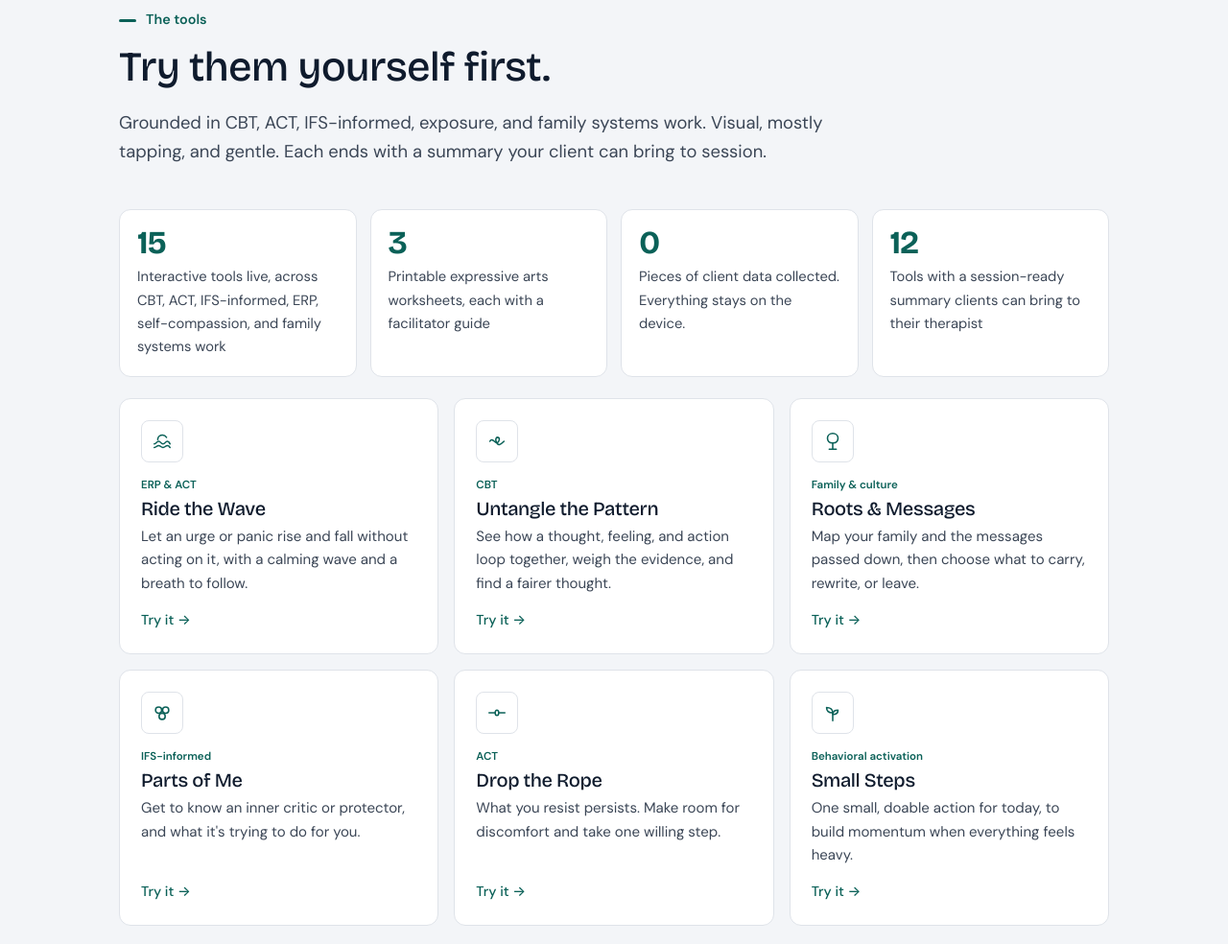
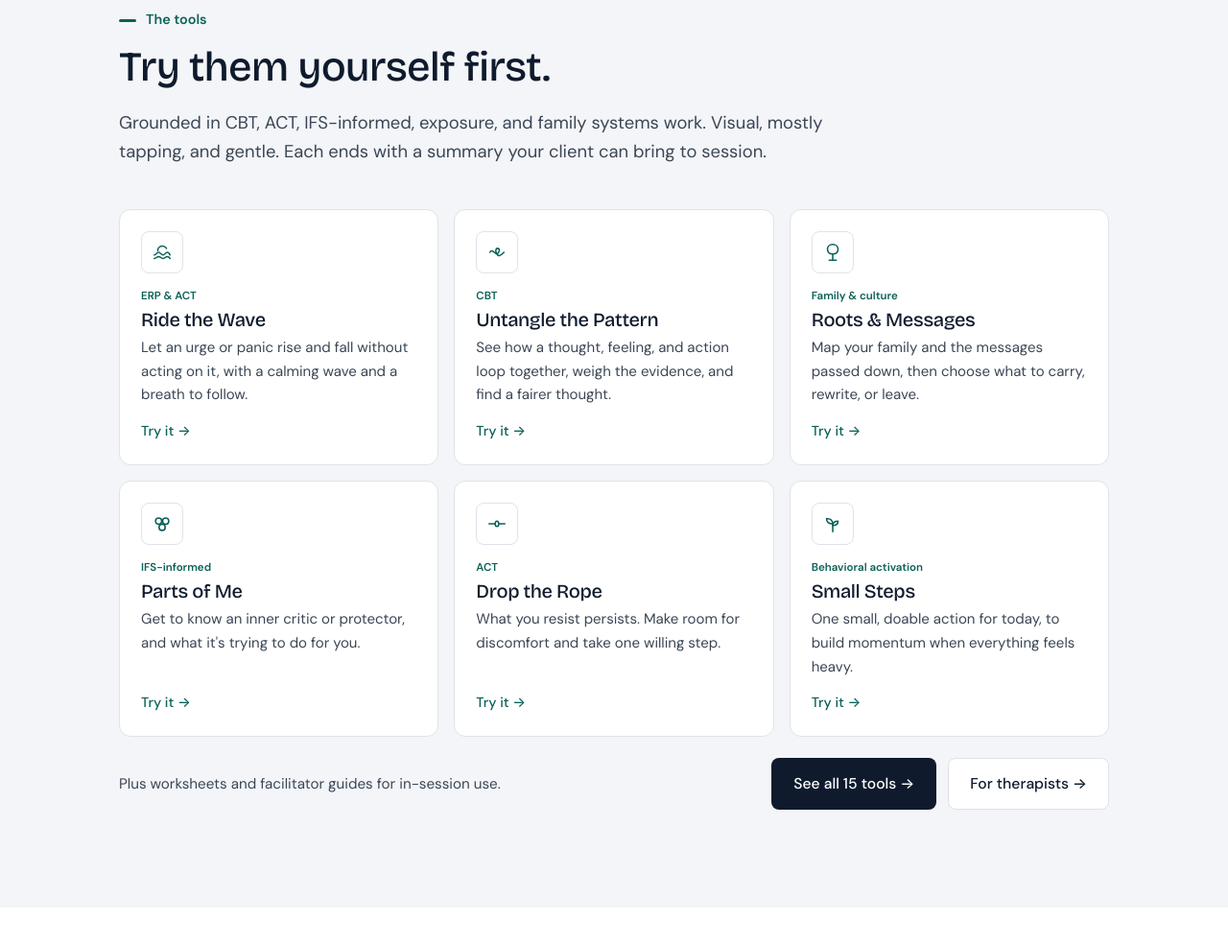
Before and after one commit to woohaa98/beyond-the-room, a plain HTML site: page index.html in a window 1280 px wide. Shown: the part 1649-2633 px from the top of the page at 96% size. Drawn offline with Linux system fonts and the light colour scheme.

Commit message:
Homepage: remove the stats row from the tools section
Co-Authored-By: Claude Opus 5.5 <noreply@anthropic.com>
Claude-Session: https://claude.ai/code/session_01HwmExwfVQCEmLEZLKpAsVv

```diff
--- a/index.html
+++ b/index.html
@@ -421,12 +421,6 @@ footer a { color: var(--ink-2); }
       <h2>Try them <em>yourself</em> first.</h2>
       <p class="lede">Grounded in CBT, ACT, IFS-informed, exposure, and family systems work. Visual, mostly tapping, and gentle. Each ends with a summary your client can bring to session.</p>
     </div>
-    <div class="proof" style="margin-bottom:22px">
-      <div class="pf"><p class="num">15</p><p>Interactive tools live, across CBT, ACT, IFS-informed, ERP, self-compassion, and family systems work</p></div>
-      <div class="pf"><p class="num">3</p><p>Printable expressive arts worksheets, each with a facilitator guide</p></div>
-      <div class="pf"><p class="num">0</p><p>Pieces of client data collected. Everything stays on the device.</p></div>
-      <div class="pf"><p class="num">12</p><p>Tools with a session-ready summary clients can bring to their therapist</p></div>
-    </div>
     <div class="tools">
       <a class="tcard" href="tools/ride-the-wave.html"><span class="ib s"><svg viewBox="0 0 24 24" fill="none" stroke="currentColor" stroke-width="1.7" stroke-linecap="round" stroke-linejoin="round" aria-hidden="true"><path d="M3 15c2.5 0 2.5-3 5-3s2.5 3 5 3 2.5-3 5-3 2.5 3 3 3"/><path d="M3 19c2.5 0 2.5-2 5-2s2.5 2 5 2 2.5-2 5-2 2.5 2 3 2"/><path d="M7 10c0-3 2.5-5 5.5-5 2 0 3.5 1 4.5 2.5"/></svg></span><p class="tag">ERP &amp; ACT</p><h3>Ride the Wave</h3><p>Let an urge or panic rise and fall without acting on it, with a calming wave and a breath to follow.</p><span class="go">Try it →</span></a>
       <a class="tcard" href="tools/untangle-the-pattern.html"><span class="ib t"><svg viewBox="0 0 24 24" fill="none" stroke="currentColor" stroke-width="1.7" stroke-linecap="round" stroke-linejoin="round" aria-hidden="true"><path d="M4 12c3-6 7 6 10 0s-5-6-3 0 5 4 9 0"/></svg></span><p class="tag">CBT</p><h3>Untangle the Pattern</h3><p>See how a thought, feeling, and action loop together, weigh the evidence, and find a fairer thought.</p><span class="go">Try it →</span></a>
```
